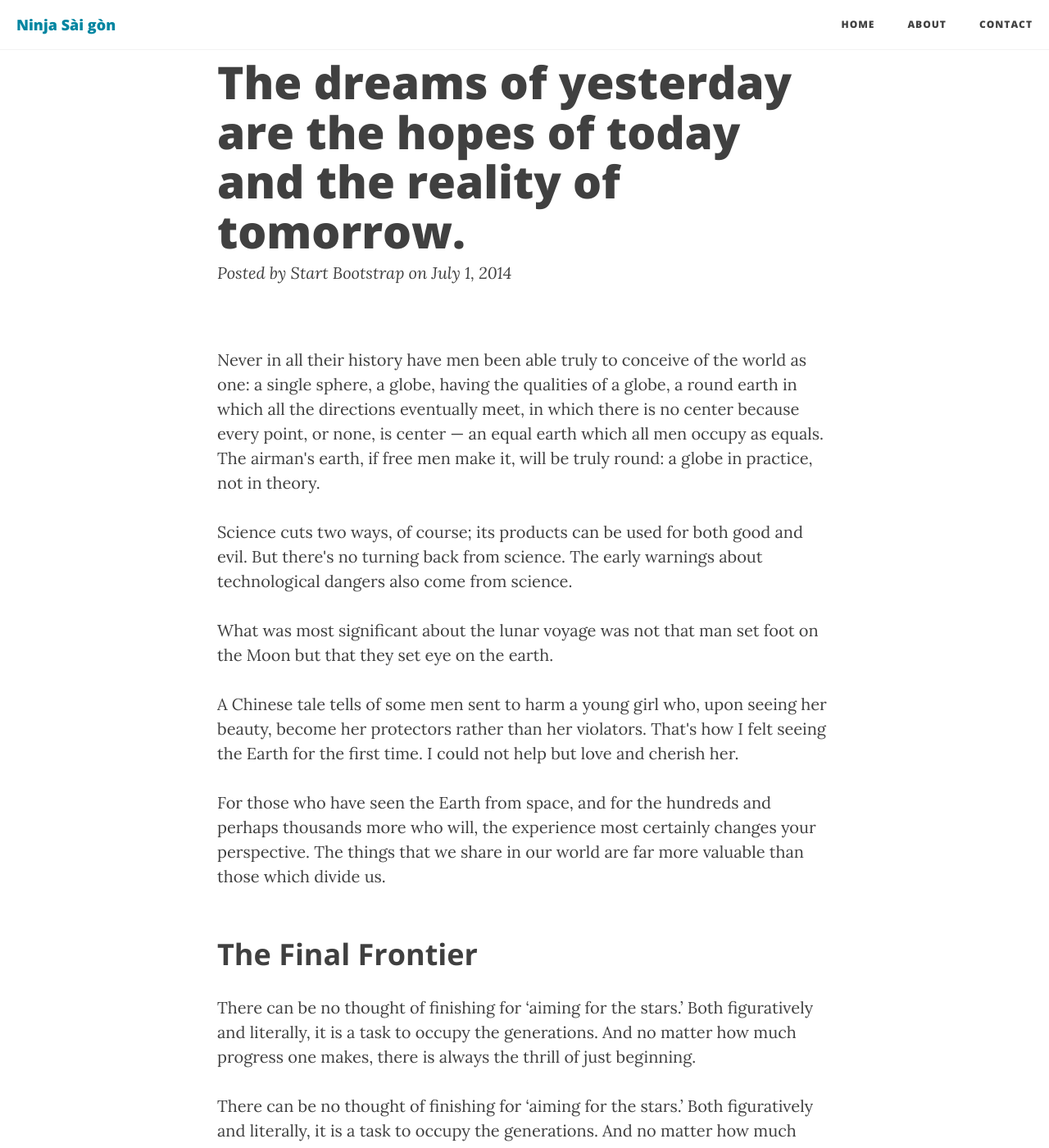
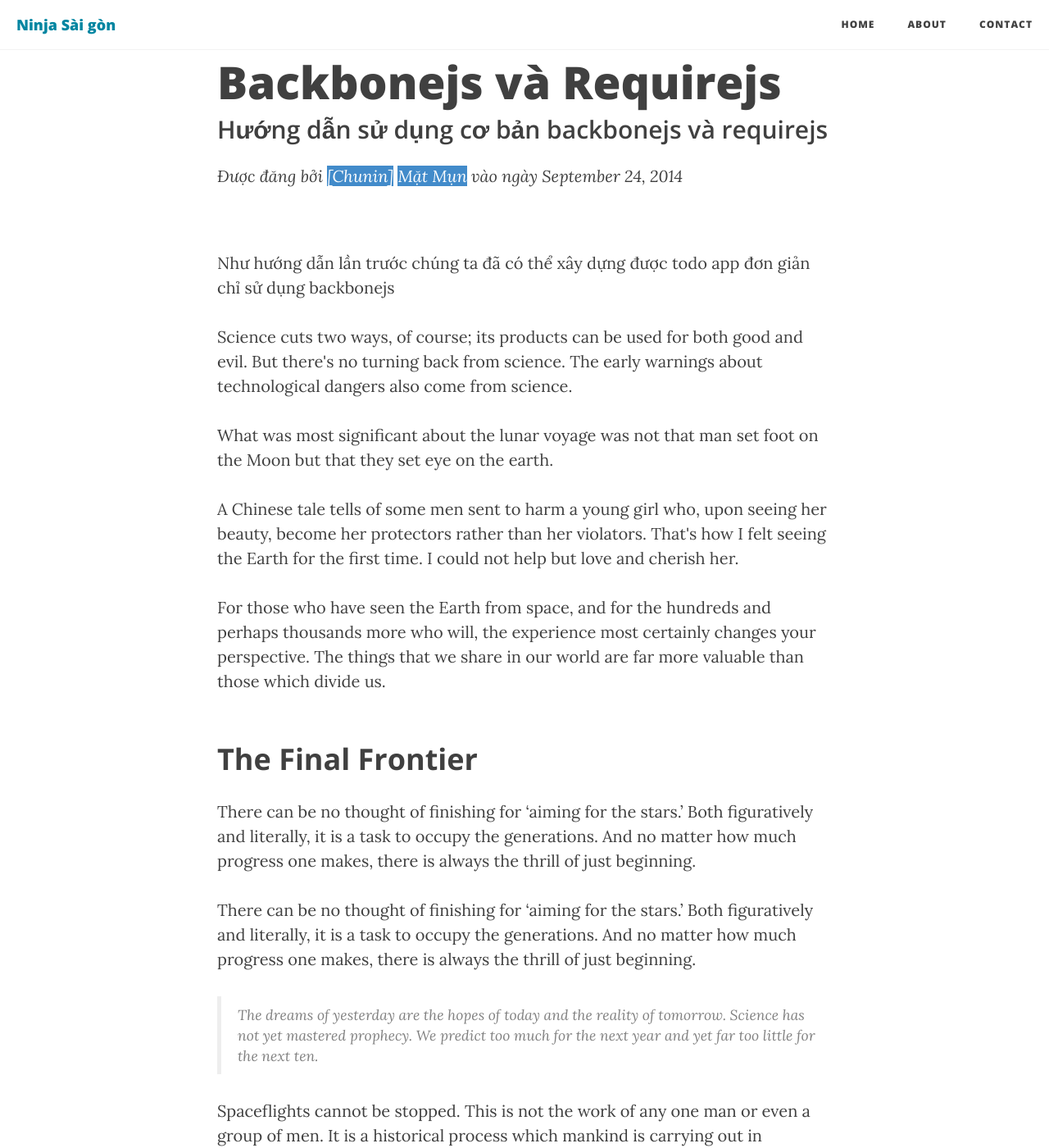
Before and after one commit to jsforice/jsforice.github.io, a Jekyll site: the page built from _posts/2014-12-06-backbonejs-vs-requirejs.markdown, in a window 1280 px wide and 1400 px high. Shown: the whole window at 82% size. Built offline with Jekyll 4.4.1, drawn with Linux system fonts in a browser that asks for light colours; nearby versions of some CDN libraries; some of the changed text lies outside the part shown.

Commit message:
Update all

```diff
--- a/_config.yml
+++ b/_config.yml
@@ -1,12 +1,12 @@
 # Site settings
 title: Ninja Sài gòn
 email: clgt@clgt.vn
-description: "Write your site description here. It will be used as your sites meta description as well!"
+description: "Make your code cleaning"
 baseurl: ""
 url: "http://yourdomain.com"
-twitter_username: SBootstrap
-github_username:  davidtmiller
-facebook_username:  IronSummitMedia
+twitter_username: _mat_mun_
+github_username:  vntrace
+facebook_username:  dunghackem
 
 # Build settings
 markdown: kramdown
--- a/_posts/2014-09-24-man-must-explore.markdown
+++ b/_draft/2014-12-06-backbonejs-vs-requirejs.markdown
@@ -1,10 +1,9 @@
 ---
 layout:     post
-title:      "Man must explore, and this is exploration at its greatest"
+title:      "Backbonejs và Requirejs"
 subtitle:   "Problems look mighty small from 150 miles up"
 date:       2014-09-24 12:00:00
 author:     "Start Bootstrap"
-header-img: "img/post-bg-06.jpg"
 ---
 
 <p>Never in all their history have men been able truly to conceive of the world as one: a single sphere, a globe, having the qualities of a globe, a round earth in which all the directions eventually meet, in which there is no center because every point, or none, is center — an equal earth which all men occupy as equals. The airman's earth, if free men make it, will be truly round: a globe in practice, not in theory.</p>
--- a/_includes/head.html
+++ b/_includes/head.html
@@ -13,7 +13,7 @@
     <link rel="stylesheet" href="{{ "/css/bootstrap.min.css" | prepend: site.baseurl }}">
 
     <!-- Custom CSS -->
-    <link rel="stylesheet" href="{{ "/css/clean-blog.min.css" | prepend: site.baseurl }}">
+    <link rel="stylesheet" href="{{ "/css/clean-blog.css" | prepend: site.baseurl }}">
 
     <!-- Pygments Github CSS -->
     <link rel="stylesheet" href="{{ "/css/syntax.css" | prepend: site.baseurl }}">
--- a/_layouts/post.html
+++ b/_layouts/post.html
@@ -12,7 +12,7 @@
                     {% if page.subtitle %}
                     <h2 class="subheading">{{ page.subtitle }}</h2>
                     {% endif %}
-                    <span class="meta">Posted by {{ page.author }} on {{ page.date | date: "%B %-d, %Y" }}</span>
+                    <span class="meta">Được đăng bởi <a href="#">[{{page.level}}]</a> <a href="#">{{ page.author }}</a> vào ngày {{ page.date | date: "%B %-d, %Y" }}</span>
                 </div>
             </div>
         </div>
--- a/_posts/2014-07-01-dreams.markdown
+++ b/_posts/2014-12-06-backbonejs-vs-requirejs.markdown
@@ -1,12 +1,13 @@
 ---
 layout:     post
-title:      "The dreams of yesterday are the hopes of today and the reality of tomorrow."
-date:       2014-07-01 12:00:00
-author:     "Start Bootstrap"
-header-img: "img/post-bg-02.jpg"
+title:      "Backbonejs và Requirejs"
+subtitle:   "Hướng dẫn sử dụng cơ bản backbonejs và requirejs"
+date:       2014-09-24 12:00:00
+author:     "Mặt Mụn"
+level:		"Chunin"
 ---
 
-<p>Never in all their history have men been able truly to conceive of the world as one: a single sphere, a globe, having the qualities of a globe, a round earth in which all the directions eventually meet, in which there is no center because every point, or none, is center — an equal earth which all men occupy as equals. The airman's earth, if free men make it, will be truly round: a globe in practice, not in theory.</p>
+<p>Như hướng dẫn lần trước chúng ta đã có thể xây dựng được todo app đơn giản chỉ sử dụng backbonejs</p>
 
 <p>Science cuts two ways, of course; its products can be used for both good and evil. But there's no turning back from science. The early warnings about technological dangers also come from science.</p>
 
--- a/css/clean-blog.css
+++ b/css/clean-blog.css
@@ -150,19 +150,6 @@
     padding: 150px 0;
   }
 }
-.intro-header.post .site-heading,
-.intro-header.post .post-heading,
-.intro-header.post .page-heading {
-  padding: 50px 0 0;
-  color: #404040;
-}
-@media only screen and (min-width: 768px) {
-  .intro-header.post .site-heading,
-  .intro-header.post .post-heading,
-  .intro-header.post .page-heading {
-    padding: 50px 0 0;
-  }
-}
 .intro-header .site-heading,
 .intro-header .page-heading {
   text-align: center;
@@ -217,6 +204,22 @@
   .intro-header .post-heading .subheading {
     font-size: 30px;
   }
+}
+.intro-header.post .site-heading,
+.intro-header.post .post-heading,
+.intro-header.post .page-heading {
+  padding: 50px 0 0;
+  color: #404040;
+}
+@media only screen and (min-width: 768px) {
+  .intro-header.post .site-heading,
+  .intro-header.post .post-heading,
+  .intro-header.post .page-heading {
+    padding: 50px 0 0;
+  }
+}
+.intro-header.post .post-heading .meta a {
+  background-color: #428bca;
 }
 .post-preview > a {
   color: #404040;
```
Also changed, not shown: _posts/2014-06-10-dinosaurs.markdown (deleted, +0 -43 lines), _posts/2014-07-08-failure-is-not-an-option.markdown (deleted, +0 -43 lines), _posts/2014-08-24-science-has-not-yet-mastered-prophecy.markdown (deleted, +0 -43 lines), _posts/2014-09-18-i-believe.markdown (deleted, +0 -42 lines), less/clean-blog.less (+21 -13 lines), css/clean-blog.min.css, js/clean-blog.min.js.
